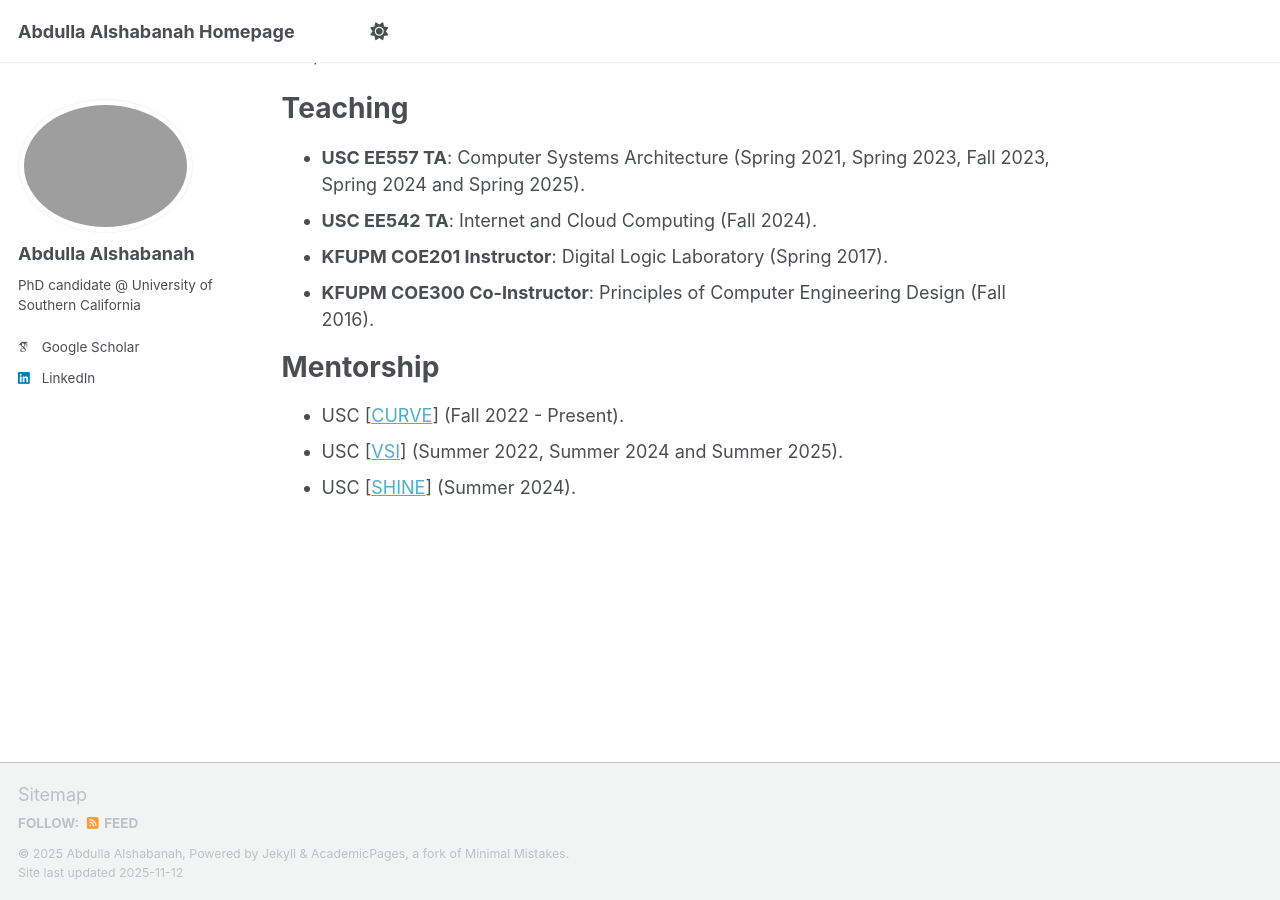
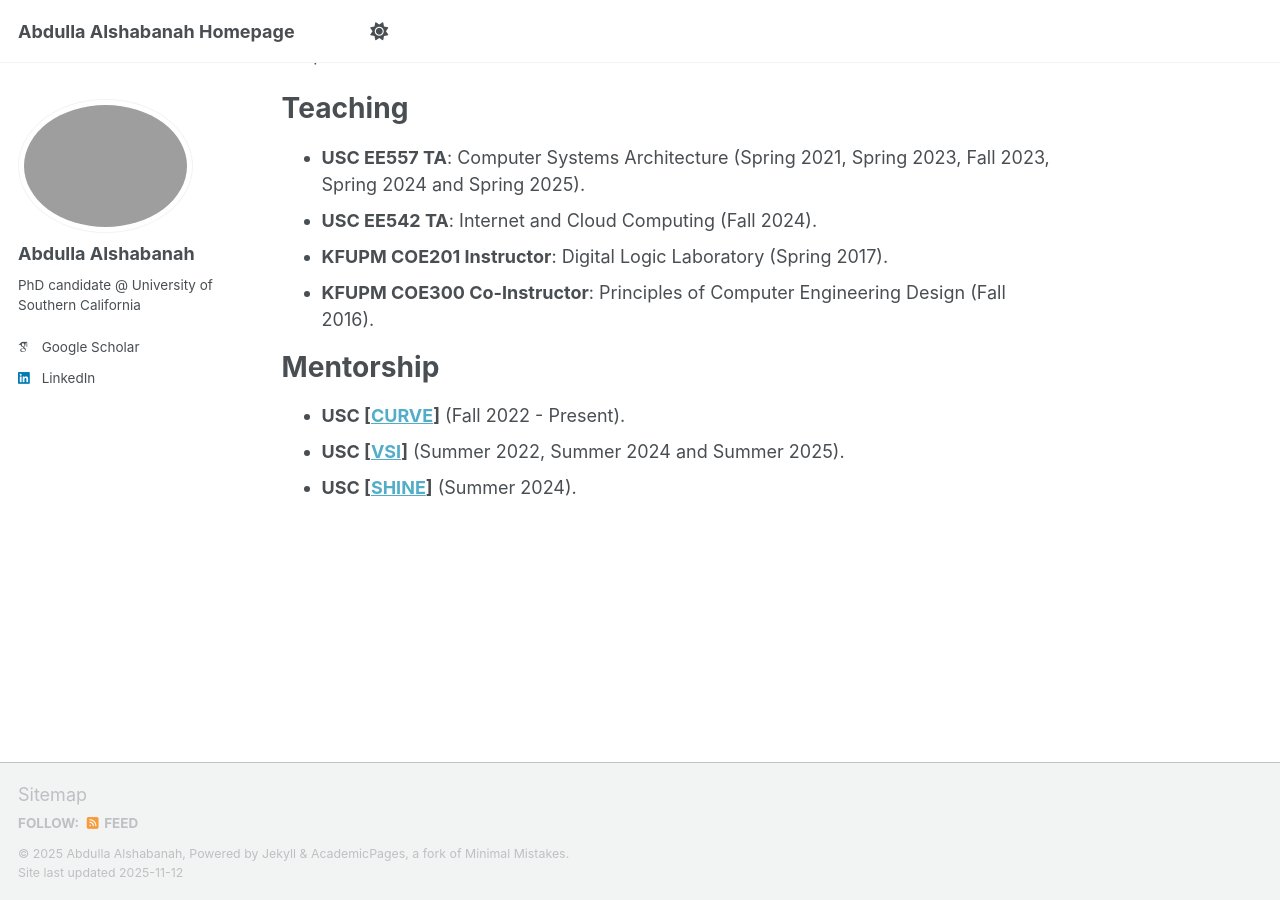
Before and after one commit to alshabae/alshabae.github.io, a Jekyll site: the page built from _pages/about.md, in a window 1280 px wide and 900 px high, scrolled down 1318 px. Built offline with Jekyll 4.4.1, drawn with Linux system fonts in a browser that asks for light colours; some web fonts are replaced; a script that is not in the unit is left out.

```diff
--- a/_pages/about.md
+++ b/_pages/about.md
@@ -35,6 +35,6 @@ I am a Ph.D. candidate at the University of Southern California (USC) working wi
 
 # Mentorship
 
-- USC \[[CURVE](https://viterbiundergrad.usc.edu/research/curve/)\] \(Fall 2022 - Present\).
-- USC \[[VSI](https://viterbiundergrad.usc.edu/johnbrooksslaughtercenter/vsi/)\] \(Summer 2022, Summer 2024 and Summer 2025\).
-- USC \[[SHINE](https://viterbik12.usc.edu/summer-programs-4/)\] \(Summer 2024\).
+- **USC \[[CURVE](https://viterbiundergrad.usc.edu/research/curve/)\]** \(Fall 2022 - Present\).
+- **USC \[[VSI](https://viterbiundergrad.usc.edu/johnbrooksslaughtercenter/vsi/)\]** \(Summer 2022, Summer 2024 and Summer 2025\).
+- **USC \[[SHINE](https://viterbik12.usc.edu/summer-programs-4/)\]** \(Summer 2024\).
```
